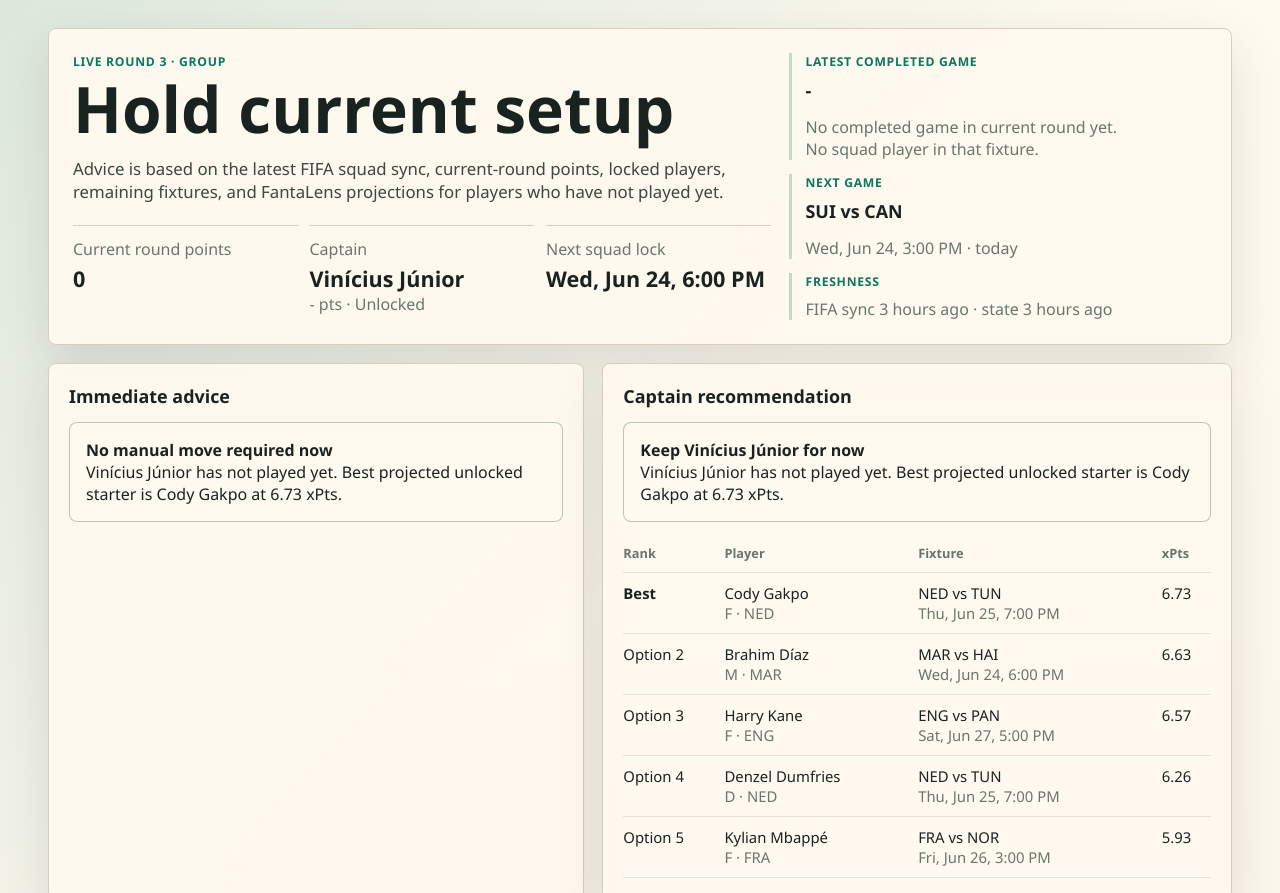
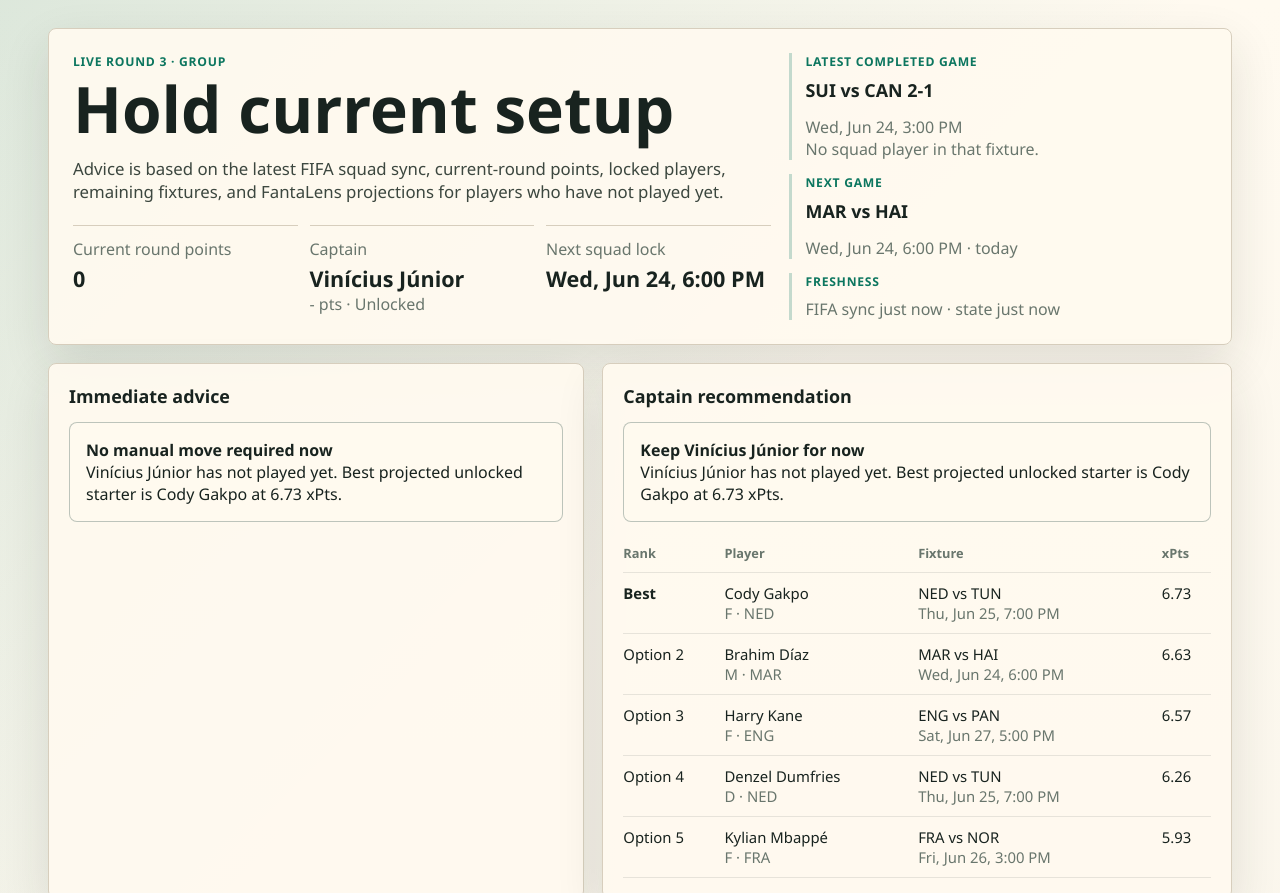
Before and after one commit to frenchtouch-hash/fantasy-soccer, a plain HTML site: page docs/index.html in a window 1280 px wide. Shown: the top 893 px of the page. Drawn offline with Linux system fonts and the light colour scheme.

Commit message:
Publish live dashboard 2026-06-24 17:04

```diff
--- a/docs/index.html
+++ b/docs/index.html
@@ -85,18 +85,18 @@
       <aside class="side">
         <div class="side-block">
           <p class="eyebrow">Latest completed game</p>
-          <h2>- </h2>
-          <p class="muted">No completed game in current round yet.</p>
+          <h2>SUI vs CAN 2-1</h2>
+          <p class="muted">Wed, Jun 24, 3:00 PM</p>
           <p class="muted">No squad player in that fixture.</p>
         </div>
         <div class="side-block">
           <p class="eyebrow">Next game</p>
-          <h2>SUI vs CAN</h2>
-          <p class="muted">Wed, Jun 24, 3:00 PM · <span class="relative-time" data-timestamp="2026-06-24T20:00:00+01:00" data-mode="future" title="Jun 24, 2026, 3:00:00 PM EDT">today</span></p>
+          <h2>MAR vs HAI</h2>
+          <p class="muted">Wed, Jun 24, 6:00 PM · <span class="relative-time" data-timestamp="2026-06-24T23:00:00+01:00" data-mode="future" title="Jun 24, 2026, 6:00:00 PM EDT">today</span></p>
         </div>
         <div class="side-block">
           <p class="eyebrow">Freshness</p>
-          <p class="muted">FIFA sync <span class="relative-time" data-timestamp="2026-06-24T18:04:04.965Z" data-mode="past" title="Jun 24, 2026, 2:04:04 PM EDT">just now</span> · state <span class="relative-time" data-timestamp="2026-06-24T18:04:04.965Z" data-mode="past" title="Jun 24, 2026, 2:04:04 PM EDT">just now</span></p>
+          <p class="muted">FIFA sync <span class="relative-time" data-timestamp="2026-06-24T21:04:05.702Z" data-mode="past" title="Jun 24, 2026, 5:04:05 PM EDT">just now</span> · state <span class="relative-time" data-timestamp="2026-06-24T21:04:05.702Z" data-mode="past" title="Jun 24, 2026, 5:04:05 PM EDT">just now</span></p>
         </div>
       </aside>
     </section>
```
